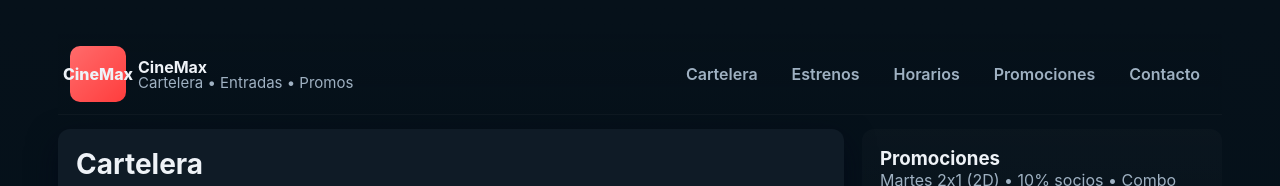
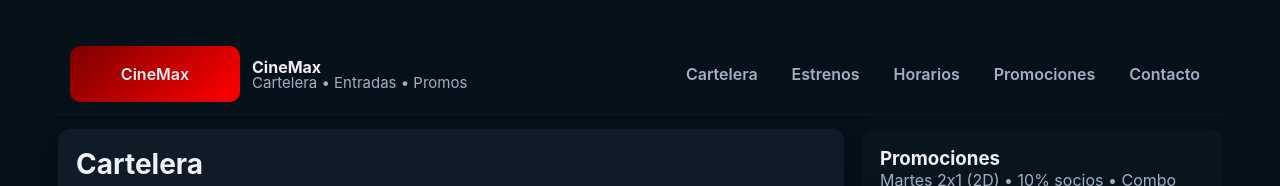
Before and after one commit to MariaJoseAizaga/Pagina-web-Cine, a plain HTML site: page index.html in a window 1280 px wide. Shown: the top 186 px of the page. Drawn offline with Linux system fonts and the light colour scheme.

Commit message:
Update index.html

```diff
--- a/index.html
+++ b/index.html
@@ -43,7 +43,7 @@
   .container{max-width:var(--maxw);margin:16px auto;padding:18px}
   header{display:flex;align-items:center;justify-content:space-between;gap:12px;position:sticky;top:0;background:linear-gradient(180deg,rgba(6,17,26,0.95),rgba(6,17,26,0.85));backdrop-filter: blur(4px);z-index:80;padding:12px;border-bottom:1px solid rgba(255,255,255,0.03)}
   .logo{display:flex;align-items:center;gap:12px}
-  .mark{width:56px;height:56px;border-radius:10px;background:linear-gradient(135deg,#ff6b6b,#ff3d3d);display:flex;align-items:center;justify-content:center;font-weight:800}
+  .mark{width:170px;height:56px;border-radius:10px;background:linear-gradient(135deg,#7d0000,#ff0000);display:flex;align-items:center;justify-content:center;font-weight:600}
   nav{display:flex;gap:14px}
   nav a{padding:8px 10px;border-radius:8px;color:var(--muted);font-weight:600}
   nav a:hover{color:white}
```
